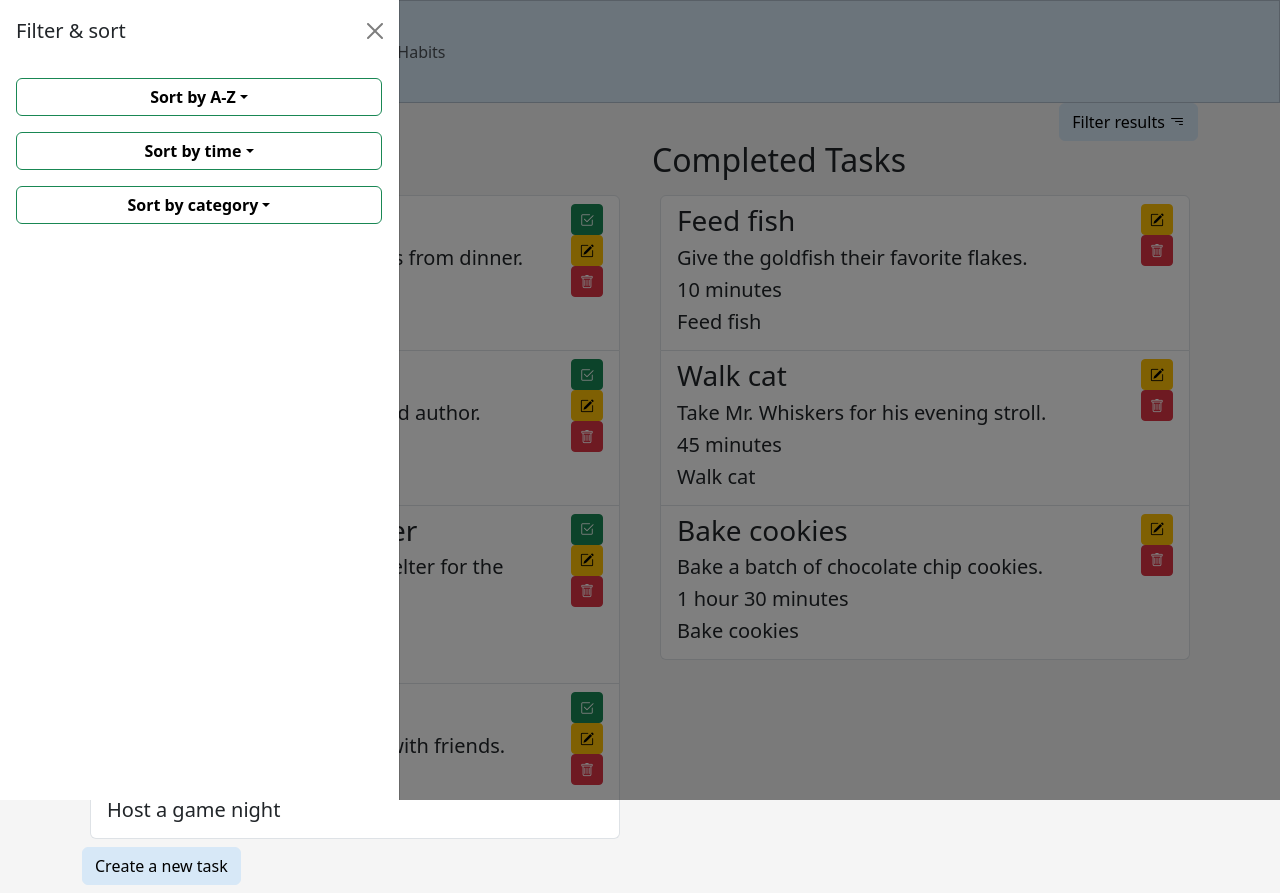
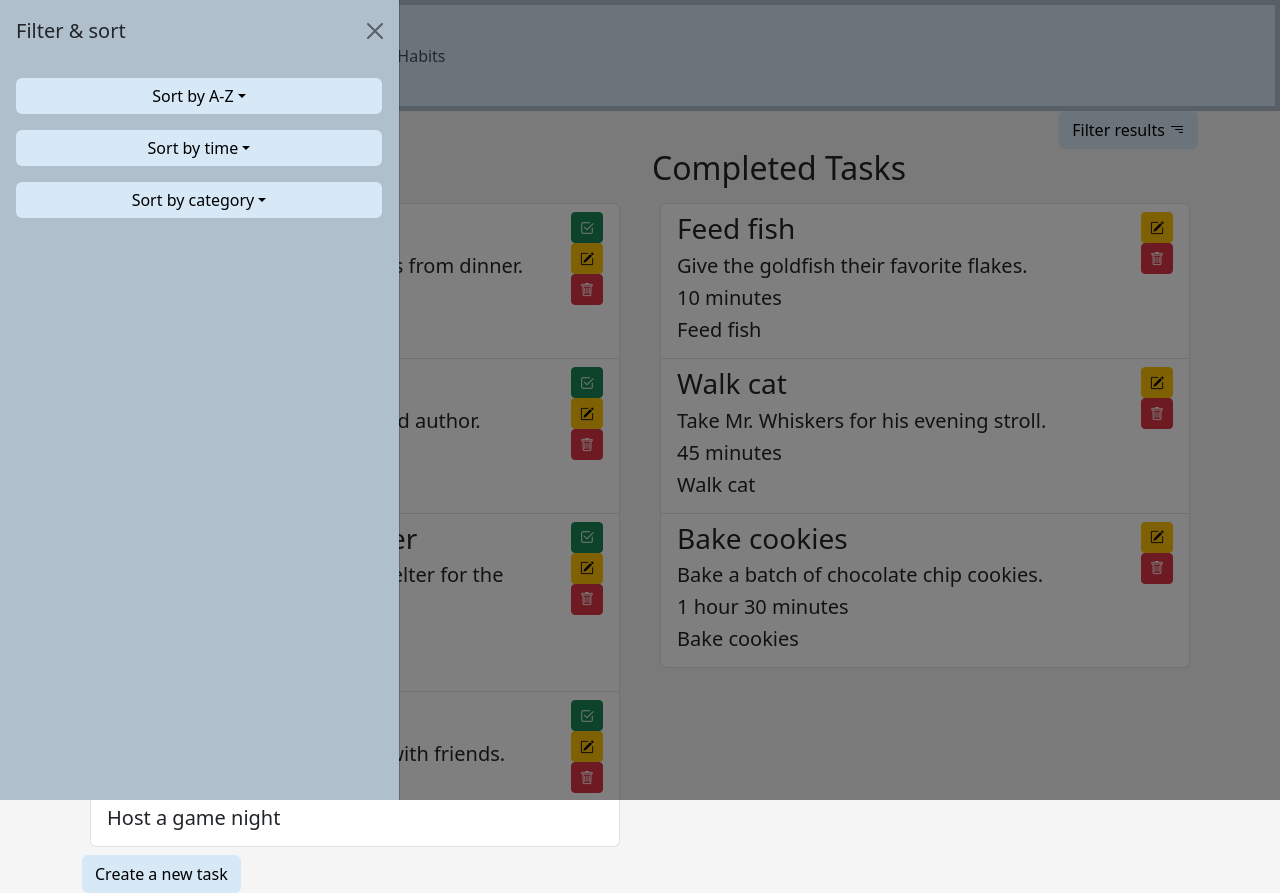
Before and after one commit to doctorbond2/GRUPPARBETE-Project-Morfjus, a React (Vite) app: page /tasks in a window 1280 px wide. Both pictures are taken after a click on the button "Filter results". Built offline with nearby package versions, Linux system fonts and the light colour scheme.

Commit message:
GlobalOffcanvas

```diff
--- a/src/index.scss
+++ b/src/index.scss
@@ -17,7 +17,7 @@ $secondary: #b0bfcc;
 
 .comp-color {
   background-color: $primary;
-  border: solid 1px $secondary;
+  border: solid 5px $secondary;
 }
 
 html, .bg-color {
--- a/src/pages/Tasks.jsx
+++ b/src/pages/Tasks.jsx
@@ -53,7 +53,6 @@ const Tasks = ({ tasks, setTasks }) => {
 
   return (
     <Container>
-      {/* Place the button in its own row at the top, aligned to the right */}
       <Row className="justify-content-end">
         <Col md="auto">
           <Button variant="primary" onClick={handleShow}>
@@ -62,7 +61,11 @@ const Tasks = ({ tasks, setTasks }) => {
         </Col>
       </Row>
       <Row>
-        <Offcanvas show={show} onHide={handleClose}>
+        <Offcanvas
+          style={{ backgroundColor: "#b0bfcc" }}
+          show={show}
+          onHide={handleClose}
+        >
           <Offcanvas.Header closeButton>
             <Offcanvas.Title>Filter & sort</Offcanvas.Title>
           </Offcanvas.Header>
@@ -72,11 +75,11 @@ const Tasks = ({ tasks, setTasks }) => {
               <Dropdown.Toggle
                 style={{
                   width: "366px",
-                  backgroundColor: "white",
+                  backgroundColor: "#D7E8F7",
                   color: "black",
-                  fontWeight: "bold",
+                  border: "0px",
                 }}
-                variant="success"
+                variant="dark"
                 id="dropdown-basic"
               >
                 Sort by A-Z
@@ -92,11 +95,11 @@ const Tasks = ({ tasks, setTasks }) => {
               <Dropdown.Toggle
                 style={{
                   width: "366px",
-                  backgroundColor: "white",
+                  backgroundColor: "#D7E8F7",
                   color: "black",
-                  fontWeight: "bold",
+                  border: "0px",
                 }}
-                variant="success"
+                variant="dark"
                 id="dropdown-basic"
               >
                 Sort by time
@@ -112,11 +115,11 @@ const Tasks = ({ tasks, setTasks }) => {
               <Dropdown.Toggle
                 style={{
                   width: "366px",
-                  backgroundColor: "white",
+                  backgroundColor: "#D7E8F7",
                   color: "black",
-                  fontWeight: "bold",
+                  border: "0px",
                 }}
-                variant="success"
+                variant="dark"
                 id="dropdown-basic"
               >
                 Sort by category
```
Also changed, not shown: src/index.css.
